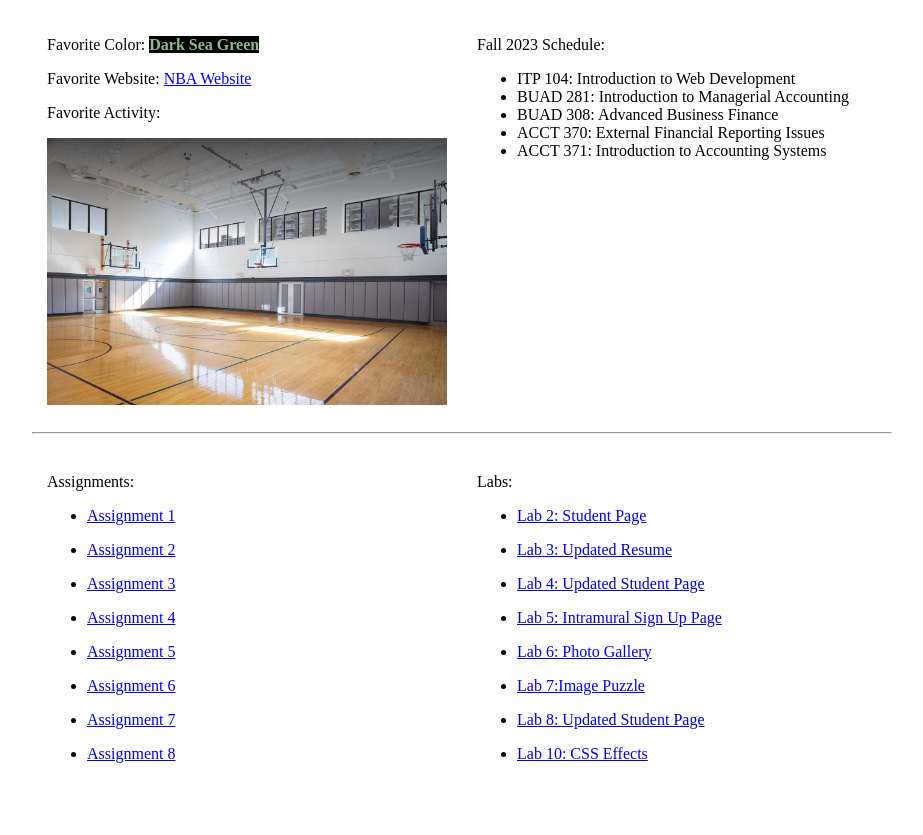
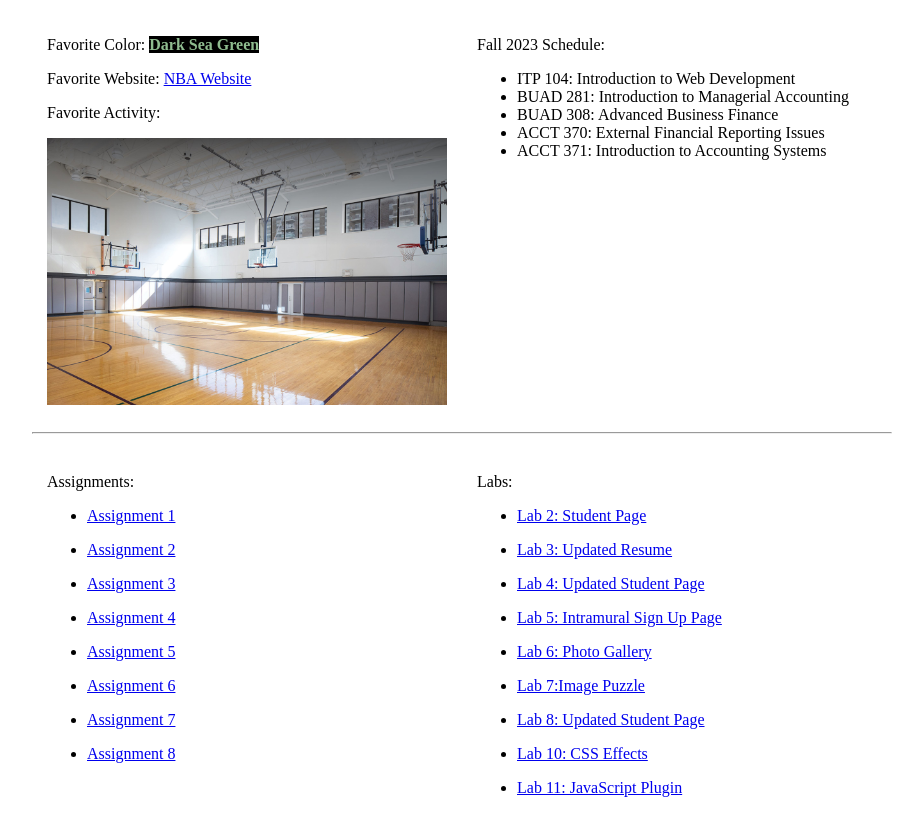
Before and after one commit to uscwebdev/itp104-submissions-clintlinn12, a plain HTML site: page index.html in a window 1280 px wide. Shown: the part 119-954 px from the top of the page, without its empty margins (178-1101 px from the left). Before the commit the page ends 921 px from the top, so only its background shows below. Drawn offline with Linux system fonts and the light colour scheme.

Commit message:
lab 11 submission

```diff
--- a/index.html
+++ b/index.html
@@ -188,6 +188,10 @@
             <li><a target="_blank" href="lab_08/lab.html"> Lab 10: CSS Effects</a></li>
         </ul>
 
+        <ul>
+            <li><a target="_blank" href="lab_11/puzzle.html"> Lab 11: JavaScript Plugin</a></li>
+        </ul>
+
         </div>
         <!-- side -->
 </div>
```
